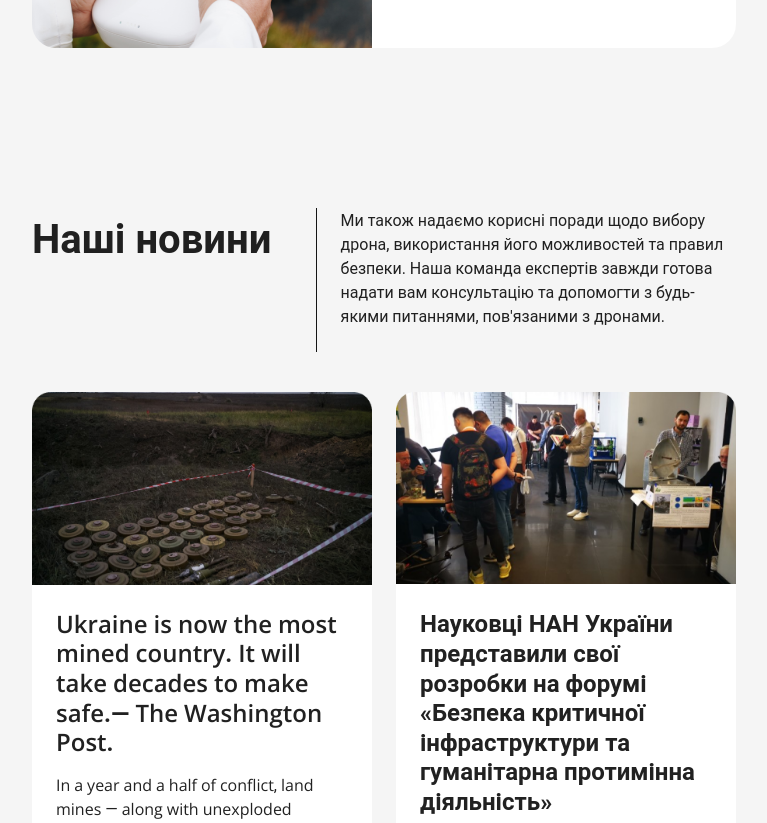
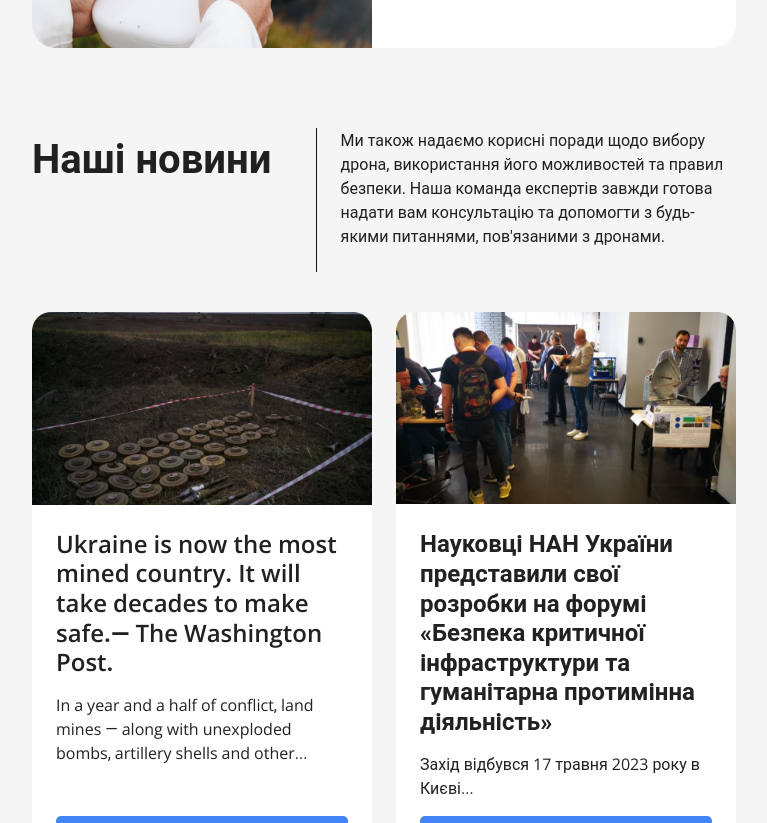
Before and after one commit to baza-trainee/rd2, a React (Create React App) app: page / in a window 1280 px wide. Shown: the part 2340-3163 px from the top of the page, without its empty margins (256-1023 px from the left). Built offline with nearby package versions, Linux system fonts and the light colour scheme.

Commit message:
refactor: refactor container styles

```diff
--- a/src/features/components/SectionContainer/SectionContainer.styled.ts
+++ b/src/features/components/SectionContainer/SectionContainer.styled.ts
@@ -8,6 +8,9 @@ const SectionWrapper = styled.div`
   width: 360px;
   padding: 72px 16px;
   margin: 0 auto;
+  &:first-child {
+    padding-top: 0;
+  }
   @media (min-width: 768px) {
     width: 768px;
     padding: 80px 32px;
--- a/src/theme/styleOverrides.ts
+++ b/src/theme/styleOverrides.ts
@@ -66,4 +66,4 @@ const globalOverrides = `
                 }
             }
         `;
-export {globalOverrides};
+export { globalOverrides };
--- a/src/theme/theme.ts
+++ b/src/theme/theme.ts
@@ -7,9 +7,9 @@ const theme = createTheme({
   breakpoints: {
     values: {
       xs: 0,
-      sm: 468,// here was 576
+      sm: 468, // here was 576
       md: 768,
-      lg: 1280,// here was 992
+      lg: 1280, // here was 992
       xl: 1440,
     },
   },
```
Also changed, not shown: src/components/Header/DesktopNav/DesktopNav.styled.tsx (+4 -4 lines).
